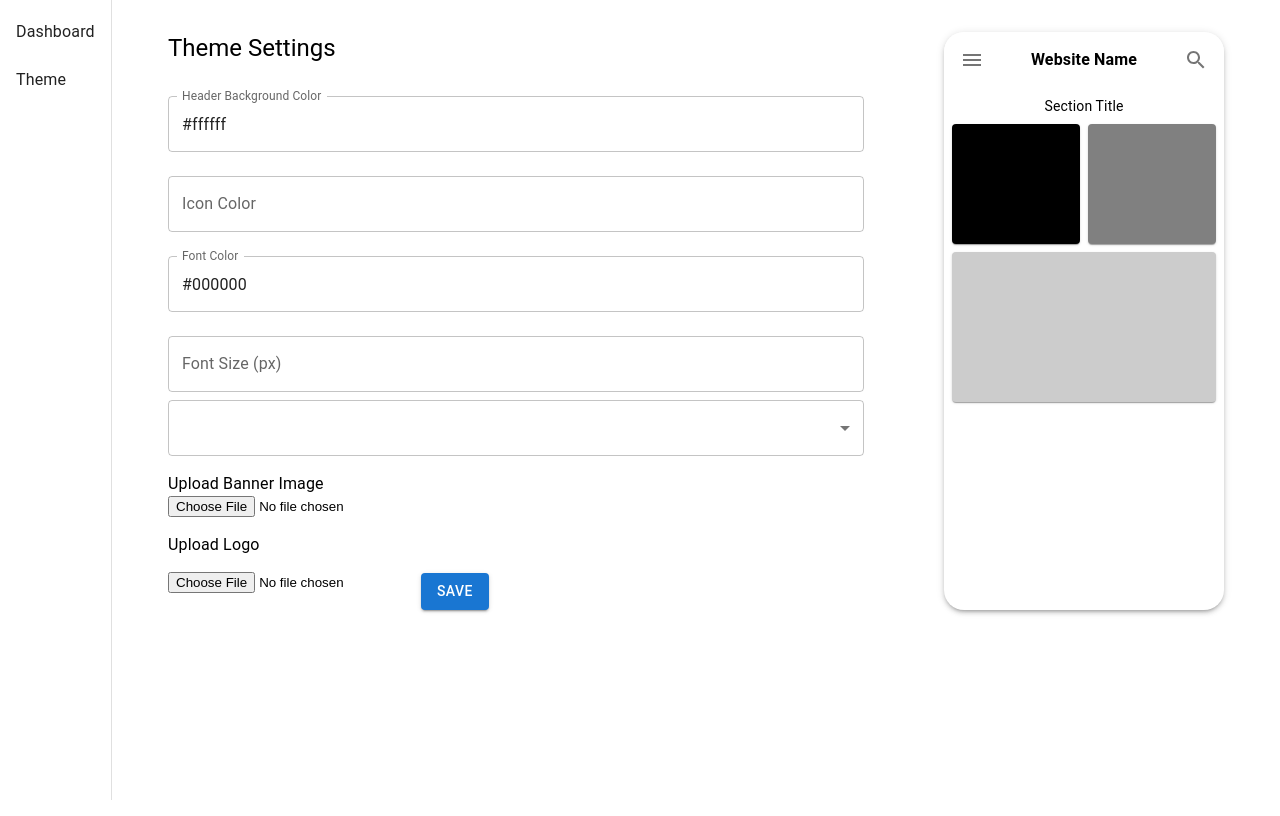
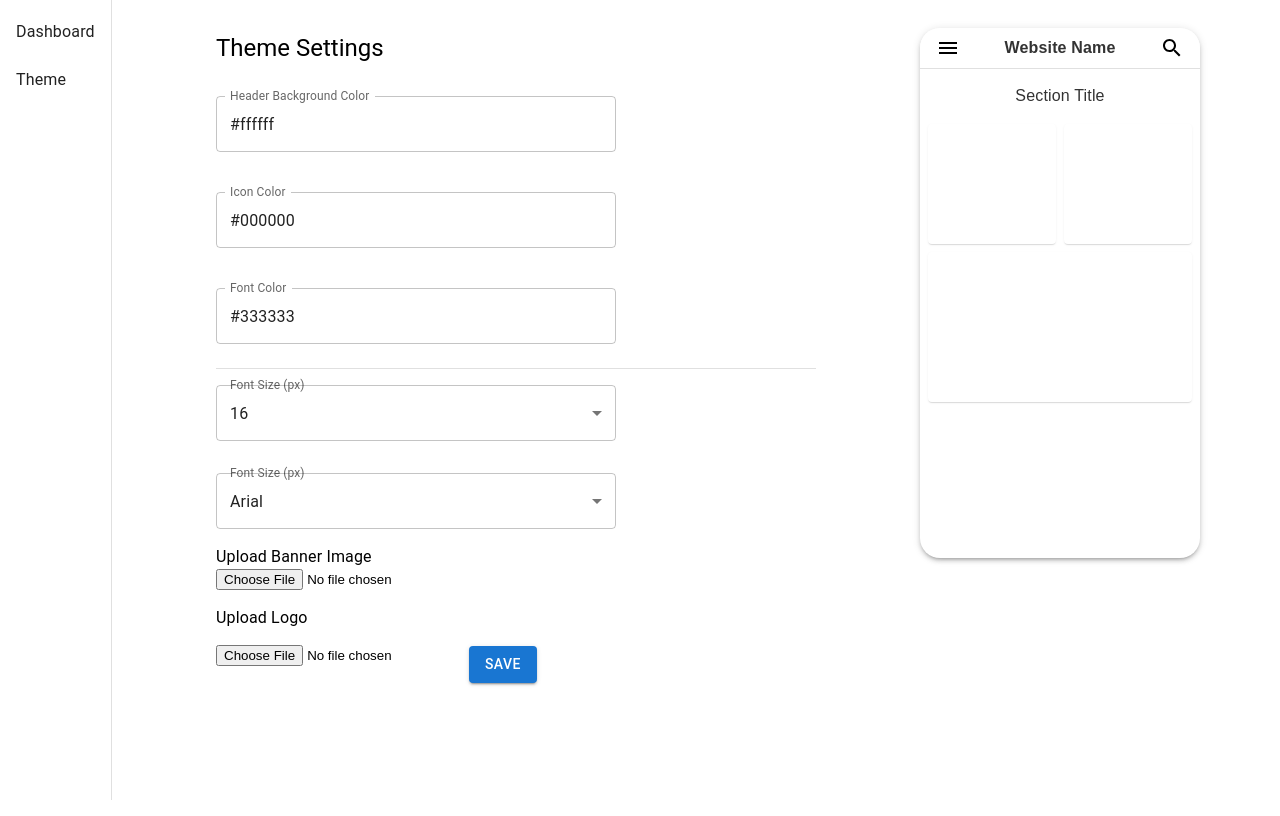
Before and after one commit to anurag-17/MobileAppCreator, a React (Vite) app in the folder client/: page / in a window 1280 px wide. Both pictures are taken after a click on the item "Theme". Built offline with nearby package versions, Linux system fonts and the light colour scheme.

Commit message:
recover change

```diff
--- a/client/src/dashboard/AppDashboard.jsx
+++ b/client/src/dashboard/AppDashboard.jsx
@@ -1,25 +1,46 @@
 import React, { useState } from "react";
-import { Drawer, List, ListItem, ListItemText, AppBar, Toolbar, Typography, Container, TextField, Button } from "@mui/material";
+import { Drawer, List, ListItem, ListItemText, Container } from "@mui/material";
 import { Box } from "@mui/system";
 import ThemeSettings from "./ThemeSetting";
 import Dashboard from './Index';
 
 const AppDashboard = () => {
+
     const [selectedTab, setSelectedTab] = useState("dashboard");
-    const [theme, setTheme] = useState({ headerBg: "#ffffff", textColor: "#000000", font: "Arial" });
+    const [theme, setTheme] = useState({
+        headerBg: "#ffffff",
+        font: "Arial",
+        id: "",
+        iconColor: "#000000",
+        textColor: "#333333",
+        fontSize: 16,
+        fontFamily: "Arial",
+    });
 
     return (
         <>
-            <Drawer variant="permanent" sx={{ width: 100, flexShrink: 1 }}>
+            <Drawer variant="permanent" sx={{ width: 200, flexShrink: 1 }}>
                 <List>
-                    <ListItem button onClick={() => setSelectedTab("dashboard")}> <ListItemText primary="Dashboard" /> </ListItem>
-                    <ListItem button onClick={() => setSelectedTab("theme")}> <ListItemText primary="Theme" /> </ListItem>
+                    <ListItem button
+                        onClick={() => setSelectedTab("dashboard")}
+                        sx={{ cursor: 'pointer' }}
+                    >
+                        <ListItemText primary="Dashboard"
+                        />
+                    </ListItem>
+                    <ListItem button
+                        onClick={() => setSelectedTab("theme")}
+                        sx={{ cursor: 'pointer' }}
+                    >
+                        <ListItemText primary="Theme"
+                        />
+                    </ListItem>
                 </List>
             </Drawer>
-            <Box sx={{ display: "flex", ml: '112px'}}>
-                <Box sx={{ flexGrow: 1, p: 3 }}>
+            <Box sx={{ display: "flex", ml: '112px' }}>
+                <Box sx={{ flexGrow: 1, px: 3 }}>
                     <Container>
-                        {selectedTab === "dashboard" && <Dashboard />}
+                        {selectedTab === "dashboard" && <Dashboard setTheme={setTheme} setSelectedTab={setSelectedTab} />}
                         {selectedTab === "theme" && <ThemeSettings theme={theme} setTheme={setTheme} />}
                     </Container>
                 </Box>
--- /dev/null
+++ b/client/src/dashboard/MobilePreview.jsx
@@ -0,0 +1,89 @@
+import { useState } from "react";
+import { Paper, Box, IconButton, Tooltip, Avatar, Typography, Divider, Card, Drawer } from "@mui/material";
+import MenuIcon from "@mui/icons-material/Menu";
+import SearchIcon from "@mui/icons-material/Search";
+import CloseIcon from "@mui/icons-material/Close";
+
+const MobilePreview = ({ theme, banner, logo }) => {
+    const [drawerOpen, setDrawerOpen] = useState(false);
+
+    return (
+        <Paper sx={{
+            width: 280,
+            borderRadius: 5,
+            overflow: "hidden",
+            boxShadow: 3,
+            maxHeight: "530px",
+            position: "sticky",
+            top: 20,
+            right: 0,
+            height: "100%",
+            ml: 5,
+        }}>
+            {/* Header Section */}
+            <Box sx={{ backgroundColor: theme.headerBg, px: 1, display: "flex", alignItems: "center", justifyContent: "space-between" }}>
+                <Tooltip title="Menu">
+                    <IconButton onClick={() => setDrawerOpen(true)}>
+                        <MenuIcon sx={{ color: theme.iconColor }} />
+                    </IconButton>
+                </Tooltip>
+
+                <Box textAlign="center">
+                    {logo && <Avatar src={logo} alt="Logo" sx={{ width: 30, height: 30, mx: "auto" }} />}
+                    <Typography variant="body1"
+                        sx={{ color: theme.textColor, fontWeight: "bold", fontFamily: theme.fontFamily, fontSize: `${theme.fontSize}px`, textTransform: "capitalize" }}>
+                        {theme.appName ?? "Website Name"}
+                    </Typography>
+                </Box>
+
+                <Tooltip title="Search">
+                    <IconButton>
+                        <SearchIcon sx={{ color: theme.iconColor }} />
+                    </IconButton>
+                </Tooltip>
+            </Box>
+            <Divider />
+
+            {/* Banner */}
+            {banner && <img src={banner} alt="Banner" style={{ width: "100%", height: "auto", objectFit: "cover" }} />}
+
+            {/* Section Title */}
+            <Typography variant="body2" align="center"
+                sx={{ mt: 1, color: theme.textColor, fontFamily: theme.fontFamily, fontSize: theme.fontSize, backgroundColor: theme.headerBg, py: 1 }}>
+                Section Title
+            </Typography>
+
+            {/* Content Grid */}
+            <Box sx={{ display: "grid", gridTemplateColumns: "1fr 1fr", gap: 1, p: 1 }}>
+                <Card sx={{ height: 120, backgroundColor: theme.headerBg, opacity: "0.4" }} />
+                <Card sx={{ height: 120, backgroundColor: theme.headerBg, opacity: "0.4" }} />
+                <Card sx={{ gridColumn: "span 2", height: 150, backgroundColor: theme.headerBg, opacity: "0.4" }} />
+            </Box>
+
+            {/* Right-Side Drawer for Mobile Menu */}
+            <Drawer
+                anchor="right"
+                open={drawerOpen}
+                onClose={() => setDrawerOpen(false)}
+                PaperProps={{
+                    sx: { width: "250px", borderTopLeftRadius: 15, borderBottomLeftRadius: 15 }
+                }}
+            >
+                <Box sx={{ p: 2 }}>
+                    <Box display="flex" justifyContent="space-between" alignItems="center">
+                        <Typography variant="h6">Menu</Typography>
+                        <IconButton onClick={() => setDrawerOpen(false)}>
+                            <CloseIcon />
+                        </IconButton>
+                    </Box>
+                    <Divider />
+                    <Typography sx={{ mt: 2 }}>Menu Item 1</Typography>
+                    <Typography sx={{ mt: 2 }}>Menu Item 2</Typography>
+                    <Typography sx={{ mt: 2 }}>Menu Item 3</Typography>
+                </Box>
+            </Drawer>
+        </Paper>
+    );
+};
+
+export default MobilePreview;
--- a/client/src/dashboard/ThemeSetting.jsx
+++ b/client/src/dashboard/ThemeSetting.jsx
@@ -1,89 +1,187 @@
-import React, { useState } from "react";
-import { Drawer, List, ListItem, ListItemText, AppBar, Toolbar, Typography, Container, TextField, Button, Box, MenuItem, Select, Paper, IconButton } from "@mui/material";
-import MenuIcon from '@mui/icons-material/Menu';
-import SearchIcon from '@mui/icons-material/Search';
-
-const MobilePreview = ({ theme }) => {
-    return (
-        <Paper elevation={3} sx={{ width: 280, height: 'auto', borderRadius: 5, overflow: 'hidden', }}>
-            {/* Header */}
-            <Box sx={{ backgroundColor: theme.headerBg, padding: 1, display: "flex", alignItems: "center", justifyContent: "space-between" }}>
-                <IconButton><MenuIcon sx={{ color: theme.iconColor }} /></IconButton>
-
-                {theme.logo && <img src={theme.logo} alt="Logo" style={{ height: 30 }} />}
-
-                <Typography variant="body1" sx={{ color: theme.textColor, fontWeight: "bold", fontFamily: theme.fontFamily, fontSize: theme.fontSize }}>
-                    {theme.name ?? 'Website Name'}
-                </Typography>
-
-                <IconButton><SearchIcon sx={{ color: theme.iconColor }} /></IconButton>
-            </Box>
-
-            {/* Banner */}
-            {theme.banner && <img src={theme.banner} alt="Banner" style={{ width: "100%", height: 120, objectFit: "cover" }} />}
-
-            {/* Section Title */}
-            <Typography variant="body2" align="center" sx={{ mt: 1, color: theme.textColor, fontFamily: theme.fontFamily, fontSize: theme.fontSize }}>
-                Section Title
-            </Typography>
-
-            {/* Content Blocks */}
-            <Box sx={{ display: "grid", gridTemplateColumns: "1fr 1fr", gap: 1, p: 1 }}>
-                <Paper sx={{ height: 120, backgroundColor: "black" }}></Paper>
-                <Paper sx={{ height: 120, backgroundColor: "gray" }}></Paper>
-                <Paper sx={{ gridColumn: "span 2", height: 150, backgroundColor: "#ccc" }}></Paper>
-            </Box>
-        </Paper>
-    );
-};
+import React, { useState, useEffect } from "react";
+import { Typography, TextField, Button, Box, MenuItem, Select, Divider, Card, FormControl, InputLabel } from "@mui/material";
+import axios from "axios";
+import { SketchPicker } from 'react-color';
+import MobilePreview from './MobilePreview';
 
 const ThemeSettings = ({ theme, setTheme }) => {
+    const [colorPicker, setColorPicker] = useState({ field: null, color: "" });
+    const [bannerFile, setBannerFile] = useState(null);
+    const [logoFile, setLogoFile] = useState(null);
+    const [bannerUrl, setBannerUrl] = useState(null);
+    const [logoUrl, setLogoUrl] = useState(null);
+
+    useEffect(() => {
+        const storedValues = {
+            appName: localStorage.getItem("appName") || "Website Name",
+            weburl: localStorage.getItem("weburl") || "",
+            selectedTheme: localStorage.getItem("selectedTheme") || "",
+        };
+        setTheme((prevTheme) => ({ ...prevTheme, ...storedValues }));
+    }, [setTheme]);
+
     const handleChange = (e) => {
         setTheme({ ...theme, [e.target.name]: e.target.value });
     };
 
-    const handleFileChange = (e) => {
-        const file = e.target.files[0];
-        if (file) {
-            const reader = new FileReader();
-            reader.onloadend = () => {
-                setTheme({ ...theme, [e.target.name]: reader.result });
+    const handleColorChange = (color) => {
+        setColorPicker((prev) => ({ ...prev, color: color.hex }));
     };
-            reader.readAsDataURL(file);
+
+    const saveColor = () => {
+        if (colorPicker.field) {
+            setTheme({ ...theme, [colorPicker.field]: colorPicker.color });
+            setColorPicker({ field: null, color: "" }); // Close picker after saving
         }
     };
 
+    const handleFileChange = (e) => {
+        if (e.target.name === "banner") {
+            setBannerFile(e.target.files[0]);
+            setBannerUrl(URL.createObjectURL(e.target.files[0]));
+        } else if (e.target.name === "logo") {
+            setLogoFile(e.target.files[0]);
+            setLogoUrl(URL.createObjectURL(e.target.files[0]));
+        }
+    };
+
+    const handleSave = async () => {
+        const formData = new FormData();
+        formData.append("color", theme.textColor);
+        formData.append("font_type", theme.fontFamily);
+        if (logoFile) formData.append("logo", logoFile);
+        formData.append("website_url", theme.weburl);
+        formData.append("website_name", theme.appName);
+        if (bannerFile) formData.append("banner_img", bannerFile);
+        formData.append("header_color", theme.headerBg);
+        formData.append("text_size", `${theme.fontSize}px`);
+        formData.append("icon_color", theme.iconColor);
+        formData.append("template_design_image", theme.selectedTheme || "");
+
+        try {
+            await axios.post("http://147.93.108.140:8800/api/addData", formData, {
+                headers: { "Content-Type": "multipart/form-data" }
+            });
+            alert("Theme saved successfully!");
+            localStorage.clear();
+            setTheme({
+                appName: "",
+                weburl: "",
+                selectedTheme: "",
+                headerBg: "",
+                iconColor: "",
+                textColor: "",
+                fontSize: "",
+                fontFamily: "",
+                banner: null,
+                logo: null
+            });
+            setBannerFile(null);
+            setLogoFile(null);
+            setBannerUrl(null)
+            setLogoUrl(null)
+            localStorage.removeItem("appName");
+            localStorage.removeItem("weburl");
+            localStorage.removeItem("selectedTheme");
+        } catch (error) {
+            console.error("Error saving theme:", error);
+            alert("Failed to save theme.");
+        }
+    };
+    const colorFields = [
+        { name: "headerBg", label: "Header Background Color" },
+        { name: "iconColor", label: "Icon Color" },
+        { name: "textColor", label: "Font Color" }
+    ];
 
     return (
-        <Box display="flex" gap={10}>
-            <Box flex={1}>
+        <Box display="flex" gap={5} sx={{ height: "100vh", overflow: "hidden", px: 3 }}>
+            <Box sx={{ flex: 1, p: 3, overflowY: "auto", maxHeight: "100vh" }}>
                 <Typography variant="h5" sx={{ mb: 2 }}>Theme Settings</Typography>
 
-                <TextField label="Header Background Color" name="headerBg" value={theme.headerBg} onChange={handleChange} fullWidth margin="normal" />
+                <Box>
+                    {colorFields.map(({ name, label }) => (
+                        <Box key={name} sx={{ mb: 2 }}>
+                            <TextField
+                                label={label}
+                                name={name}
+                                value={theme[name]}
+                                onClick={() => setColorPicker({ field: name, color: theme[name] })}
+                                margin="normal"
+                                sx={{ width: '400px', cursor: "pointer" }}
+                                readOnly
+                            />
 
-                <TextField label="Icon Color" name="iconColor" value={theme.iconColor} onChange={handleChange} fullWidth margin="normal" />
+                            {colorPicker.field === name && (
+                                <Box sx={{ mt: 1, p: 2, border: "1px solid #ccc", borderRadius: "8px", backgroundColor: "#fff", width: '230px', textAlign: 'center', display: 'flex', flexDirection: 'column', alignItems: 'center' }}>
+                                    <SketchPicker
+                                        color={colorPicker.color}
+                                        onChange={handleColorChange}
+                                    />
+                                    <Button variant="text" color="secondary" onClick={saveColor} sx={{ mt: 1 }}>
+                                        Save Color
+                                    </Button>
+                                </Box>
+                            )}
+                        </Box>
+                    ))}
+                </Box>
 
-                <TextField label="Font Color" name="textColor" value={theme.textColor} onChange={handleChange} fullWidth margin="normal" />
+                <Divider sx={{ my: 2 }} />
+                <FormControl fullWidth>
+                    <InputLabel id="fontSize">Font Size (px)</InputLabel>
+                    <Select
+                        labelId="fontSize"
+                        id="fontSize"
+                        value={theme.fontSize}
+                        onChange={handleChange}
+                        fullWidth
+                        name="fontSize"
+                        sx={{ width: '400px' }}
+                    >
+                        {[12, 13, 14, 15, 16, 17, 18].map((size) => (
+                            <MenuItem key={size} value={size}>
+                                {size}
+                            </MenuItem>
+                        ))}
+                    </Select>
+                </FormControl>
 
-                <TextField label="Font Size (px)" name="fontSize" type="number" value={theme.fontSize} onChange={handleChange} fullWidth margin="normal" />
+                <Box sx={{ my: 4 }} />
 
-                <Select name="fontFamily" label="Font Family" value={theme.fontFamily} onChange={handleChange} fullWidth >
+                <FormControl fullWidth>
+                    <InputLabel id="fontFamily">Font Size (px)</InputLabel>
+                    <Select
+                        labelId="fontFamily"
+                        id="fontFamily"
+                        value={theme.fontFamily}
+                        onChange={handleChange}
+                        fullWidth
+                        name="fontFamily"
+                        sx={{ width: '400px' }}
+                    >
                         <MenuItem value="" disabled>Font Family</MenuItem>
                         <MenuItem value="Axiforma-Regular">Axiforma-Regular</MenuItem>
                         <MenuItem value="Arial">Arial</MenuItem>
                         <MenuItem value="Roboto">Roboto</MenuItem>
                     </Select>
+                </FormControl>
 
-                <Typography variant="body1" sx={{ mt: 2 }}>Upload Banner Image</Typography>
+
+                <Typography variant="body1" sx={{ mt: 2 }} >
+                    Upload Banner Image
+                </Typography>
                 <input type="file" accept="image/*" name="banner" onChange={handleFileChange} />
 
                 <Typography variant="body1" sx={{ mt: 2 }}>Upload Logo</Typography>
                 <input type="file" accept="image/*" name="logo" onChange={handleFileChange} />
 
-                <Button variant="contained" color="primary" sx={{ mt: 2 }}>Save</Button>
+                <Button variant="contained" color="primary" sx={{ mt: 2 }} onClick={handleSave}>
+                    Save
+                </Button>
             </Box>
+            <MobilePreview theme={theme} banner={bannerUrl} logo={logoUrl} />
 
-            <MobilePreview theme={theme} />
         </Box>
     );
 };
```
Also changed, not shown: client/src/dashboard/Index.jsx (+46 -21 lines). Lines whose indentation alone changed are shown as unchanged.
